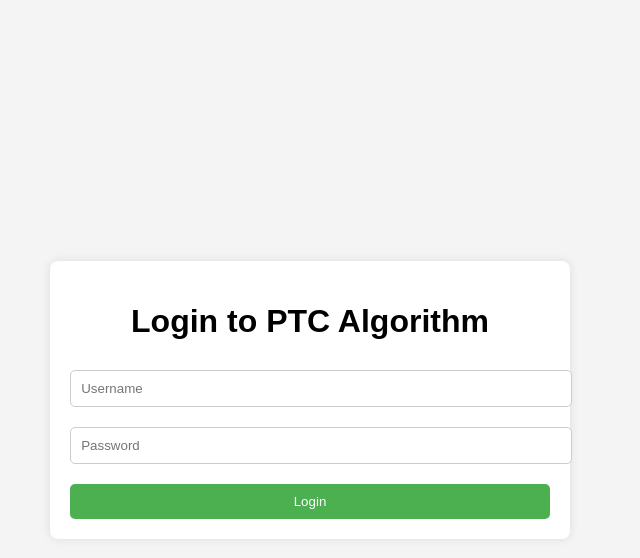
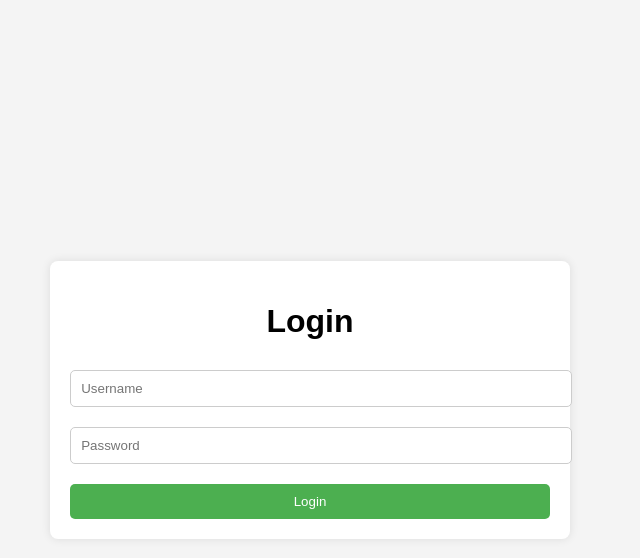
Before and after one commit to Afromerom/PERSONAL_PY, a Flask app: page /login in a window 1280 px wide. Shown: the top 558 px of the page, without its empty margins (330-970 px from the left). Run offline with Flask 3, Linux system fonts and the light colour scheme.

Commit message:
login2mode

```diff
--- a/WEB/mi_web/templates/login.html
+++ b/WEB/mi_web/templates/login.html
@@ -49,7 +49,7 @@
 </head>
 <body>
     <div class="login-container">
-        <h1>Login to PTC Algorithm</h1> <!-- Título actualizado en inglés -->
+        <h1>Login</h1>
         <form method="POST" action="/login">
             <input type="text" name="username" placeholder="Username" required>
             <input type="password" name="password" placeholder="Password" required>
```
